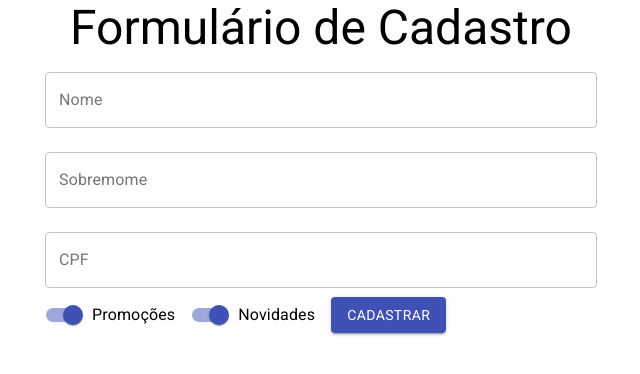
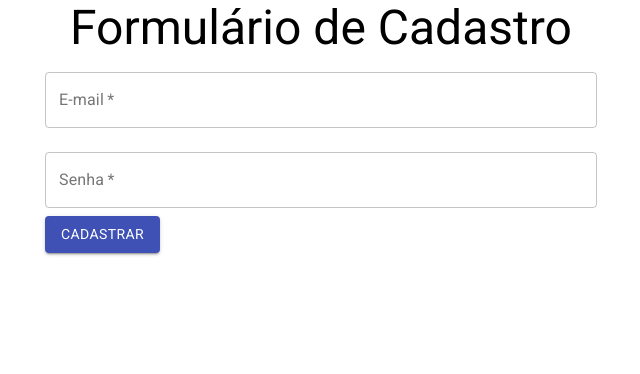
Before and after one commit to PedroEduardo68/form_modern, a React (Create React App) app: page / in a window 1280 px wide. Shown: the top 374 px of the page, without its empty margins (319-959 px from the left). Built offline with nearby package versions, Linux system fonts and the light colour scheme.

Commit message:
update project switch vs array

```diff
--- /dev/null
+++ b/src/components/FormularioCadastro/DadosEntrega.jsx
@@ -0,0 +1,53 @@
+import React from "react";
+import TextField from "@material-ui/core/TextField"
+import Button from "@material-ui/core/Button"
+
+const DadosEntrega = () => {
+  return (
+    <>
+      <form>
+        <TextField id="cep" label="CEP" type="number"
+          variant="outlined"
+          required
+          margin='normal'
+        />
+
+
+        <TextField id="endereço" label="Endereço" type="text"
+          variant="outlined"
+          fullWidth
+          required
+          margin='normal'
+        />
+
+
+        <TextField id="numero" label="Numero" type="number"
+          variant="outlined"
+          required
+          margin='normal'
+        />
+
+        <TextField id="estado" label="Estado" type="text"
+          variant="outlined"
+          required
+          margin='normal'
+        />
+
+
+        <TextField id="cidade" label="cidade" type="text"
+          variant="outlined"
+          required
+          margin='normal'
+        />
+
+        <Button type="submit" variant="contained" fullWidth color="primary">Finalizar Cadastro</Button>
+
+
+      </form>
+
+    </>
+  );
+
+}
+
+export default DadosEntrega;
--- /dev/null
+++ b/src/components/FormularioCadastro/DadosPessoais.jsx
@@ -0,0 +1,86 @@
+import React, { useState } from 'react';
+import Button from '@material-ui/core/Button'
+import TextField from '@material-ui/core/TextField';
+import Switch from '@material-ui/core/Switch';
+import FormControlLabel from '@material-ui/core/FormControlLabel';
+
+
+const DadosPessoasis = ({ aoEnviar, validarCPF }) => {
+  const [nome, setNome] = useState("");
+  const [sobrenome, setSobrenome] = useState("");
+  const [cpf, setCpf] = useState("");
+
+  const [promocoes, setPromocoes] = useState(true);
+  const [novidades, setNovidades] = useState(true);
+  const [erros, setErros] = useState({ cpf: { valido: true, texto: "" } })
+
+
+
+  return (
+    <>
+      <form onSubmit={(event) => {
+        event.preventDefault()
+        aoEnviar({ nome, sobrenome, cpf, promocoes, novidades })
+      }}>
+        <TextField id="nome" label="Nome" variant="outlined" fullWidth margin="normal" value={nome}
+          required
+          onChange={(event) => {
+            setNome(event.target.value)
+          }} />
+
+        <TextField id="sobrenome" label="Sobremome" variant="outlined" fullWidth margin="normal"
+          required
+          value={sobrenome}
+          onChange={(event) => {
+            setSobrenome(event.target.value)
+          }} />
+
+        <TextField id="cpf" label="CPF" variant="outlined" fullWidth margin="normal"
+          required
+          value={cpf}
+          helperText={erros.cpf.texto}
+          error={!erros.cpf.valido}
+          onBlur={(event) => {
+            const ehvalido = validarCPF(event.target.value)
+            setErros({ cpf: ehvalido })
+          }}
+          onChange={(event) => {
+            setCpf(event.target.value)
+          }} />
+
+        <FormControlLabel
+          label="Promoções"
+          required
+          control={<Switch
+            name="promocoes"
+            checked={promocoes}
+            color="primary"
+            onChange={(event) => {
+              setPromocoes(event.target.checked)
+            }}
+          />}
+        />
+
+
+        <FormControlLabel
+          label="Novidades"
+          required
+          control={<Switch
+            name="novidades"
+            checked={novidades}
+            color="primary"
+            onChange={(event) => {
+              setNovidades(event.target.checked)
+            }}
+          />}
+        />
+
+
+        <Button type="submit" variant="contained" color="primary">Cadastrar</Button>
+
+      </form>
+    </>
+  );
+}
+
+export default DadosPessoasis;
--- /dev/null
+++ b/src/components/FormularioCadastro/DadosUsuario.jsx
@@ -0,0 +1,28 @@
+import { TextField, Button } from '@material-ui/core';
+import React from 'react';
+
+const DadosUsuario = (aoEnviar) => {
+  return (
+    <>
+      <from onSubmit={(event) => {
+        event.preventDefault();
+        aoEnviar();
+      }}>
+        <TextField id="email" label="E-mail" type="e-mail"
+          variant="outlined"
+          fullWidth
+          margin='normal'
+          required
+        />
+        <TextField id="senha" label="Senha" type="password"
+          variant="outlined"
+          fullWidth
+          required
+          margin='normal' />
+        <Button type="submit" variant="contained" color="primary">Cadastrar</Button>
+      </from>
+    </>
+  );
+}
+
+export default DadosUsuario;
--- a/src/components/FormularioCadastro/FormularioCadastro.jsx
+++ b/src/components/FormularioCadastro/FormularioCadastro.jsx
@@ -1,81 +1,55 @@
-import React, { useState } from 'react';
-import Button from '@material-ui/core/Button'
-import TextField from '@material-ui/core/TextField';
-import Switch from '@material-ui/core/Switch';
-import FormControlLabel from '@material-ui/core/FormControlLabel';
+import React from 'react';
+import DadosPessoais from './DadosPessoais'
+import DadosUsuario from './DadosUsuario'
+import DadosEntrega from './DadosEntrega'
+//import { Typography } from '@material-ui/core';
+import { useState } from 'react';
+
+const FormularioCadastro = ({ aoEnviar, validarCPF }) => {
+
+  const [etapaAtual, setEtapaAtual] = useState(0)
+
+  const proximo = () => {
+    setEtapaAtual(etapaAtual + 1);
+  }
+
+  const voltar = () => {
+    setEtapaAtual(etapaAtual - 1);
+  }
+
+  const formuario = [
+    <DadosUsuario aoEnviar={proximo} />,
+    <DadosPessoais aoEnviar={proximo} validarCPF={validarCPF} />,
+    <DadosEntrega aoEnviar={aoEnviar} />
+  ]
 
 
-const FormularioCadastro = ({aoEnviar,validarCPF}) => {
-  const [nome, setNome] = useState("");
-  const [sobrenome, setSobrenome] = useState("");
-  const [cpf, setCpf] = useState("");
-
-  const [promocoes, setPromocoes] = useState(true);
-  const [novidades, setNovidades] = useState(true);
-  const [erros, setErros] = useState({cpf:{valido:true,texto:""}})
+  {/*
+  const formuarioAtual = (etapa) => {
 
 
 
+
+    switch (etapa) {
+      case 0:
+        return <DadosUsuario aoEnviar={proximo} />;
+      case 1:
+        return <DadosPessoais aoEnviar={proximo} validarCPF={validarCPF} />;
+      case 2:
+        return <DadosEntrega aoEnviar={aoEnviar} />;
+      default:
+        return <Typography>Erro ao selecionar formulario</Typography>;
+    }
+
+  }
+  */}
+
   return (
     <>
-      <form onSubmit={(event) => {
-        event.preventDefault()
-        aoEnviar({nome,sobrenome,cpf, promocoes, novidades})
-      }}>
-        <TextField id="nome" label="Nome" variant="outlined" fullWidth margin="normal" value={nome}
-          onChange={(event) => {
-            setNome(event.target.value)
-          }} />
-
-        <TextField id="sobrenome" label="Sobremome" variant="outlined" fullWidth margin="normal"
-          value={sobrenome}
-          onChange={(event) => {
-            setSobrenome(event.target.value)
-          }} />
-
-        <TextField id="cpf" label="CPF" variant="outlined" fullWidth margin="normal"
-          value={cpf}
-          helperText={erros.cpf.texto}
-          error={!erros.cpf.valido}
-          onBlur={(event) =>{
-            const ehvalido = validarCPF(event.target.value)
-            setErros({cpf:ehvalido})
-          }}
-          onChange={(event) => {
-            setCpf(event.target.value)
-          }} />
-
-        <FormControlLabel
-          label="Promoções"
-          control={<Switch
-            name="promocoes"
-            checked={promocoes}
-            color="primary"
-            onChange={(event) => {
-              setPromocoes(event.target.checked)
-            }}
-          />}
-        />
-
-
-        <FormControlLabel
-          label="Novidades"
-          control={<Switch
-            name="novidades"
-            checked={novidades}
-            color="primary"
-            onChange={(event) => {
-              setNovidades(event.target.checked)
-            }}
-          />}
-        />
-
-
-        <Button type="submit" variant="contained" color="primary">Cadastrar</Button>
-
-      </form>
+      {formuario[etapaAtual]}
     </>
   );
 }
 
+
 export default FormularioCadastro;
```
